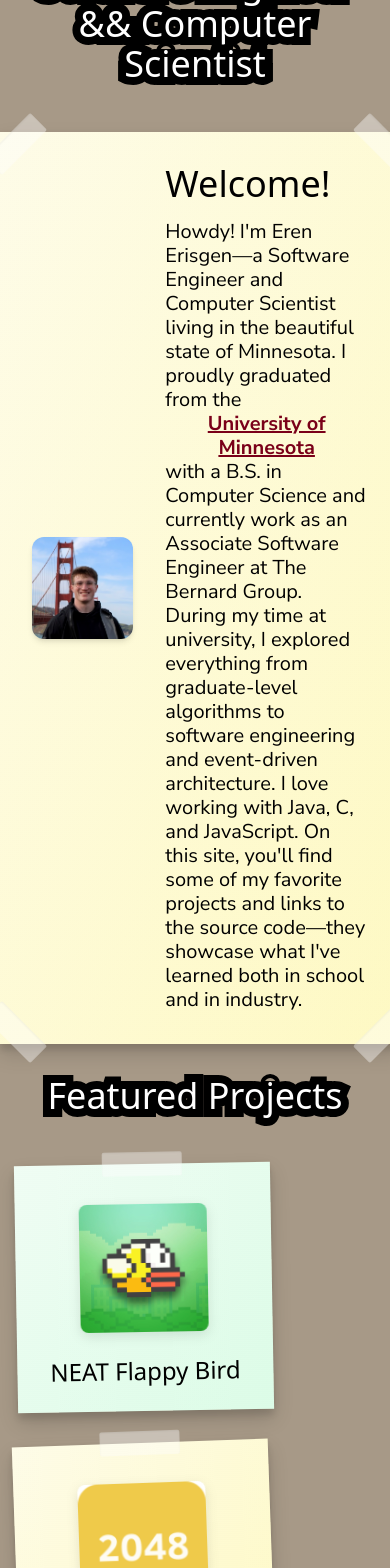
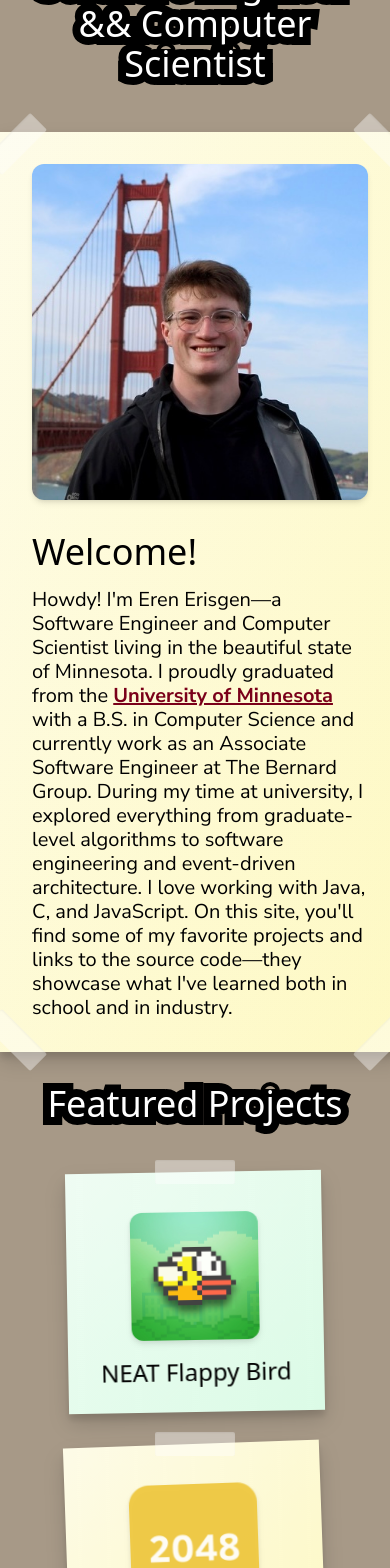
Before and after one commit to Ereneri/PortifolioV2, a React (Create React App) app in the folder portifoliov2/: page / in a window 390 px wide. Shown: the part 300-1868 px from the top of the page. Built offline with nearby package versions, Linux system fonts and the light colour scheme; a web font is replaced by a local one.

Commit message:
correct nav bar color, confetti position, and mobile responsive design

```diff
--- a/portifoliov2/src/App.js
+++ b/portifoliov2/src/App.js
@@ -59,8 +59,8 @@ function App() {
           </h2>
         </div>
 
-        <LargeStickyNote color="yellow" className="mx-auto">
-          <div className="flex-row flex gap-8 items-center">
+        <LargeStickyNote color="yellow" className="mx-auto max-w-[200px] md:max-w-full">
+          <div className="flex gap-8 items-center flex-col md:flex-row">
             <div className="basis-1/3">
               <img
                 src="./profilepicture.jpeg"
@@ -100,17 +100,24 @@ function App() {
           Featured Projects
         </h2>
 
-        <div className="flex flex-wrap">
+        <div className="flex flex-wrap justify-center">
           {projectsList.map(({ name, image, color, rotation }) => (
             <div key={name} className="basis-1/3 p-4">
-              <StickyNote color={color} className="mx-auto w-64" rotate={rotation}>
+              <StickyNote
+                color={color}
+                className="mx-auto w-64"
+                rotate={rotation}
+              >
                 <div>
                   <div
                     id="main body"
                     className="max-w-[1100px] mx-auto flex items-center justify-center p-4 gap-2"
                   >
                     <div className="w-32">
-                      <Sticker png={image} alt="My Sticker" />
+                      <img
+                        src={image}
+                        className="relative drop-shadow-md rounded-xl"
+                      />
                     </div>
                   </div>
                   <div>
--- a/portifoliov2/src/components/ConfettiButton.js
+++ b/portifoliov2/src/components/ConfettiButton.js
@@ -8,16 +8,16 @@ const ConfettiButton = ({ children, confettiImage, className = "" }) => {
     const button = e.currentTarget.getBoundingClientRect();
     const newConfetti = [];
 
-    // Calculate position relative to the page (not viewport)
-    const pageX = button.left + window.pageXOffset;
-    const pageY = button.top + window.pageYOffset;
+    // Use viewport coordinates (button.left and button.top are already viewport-relative)
+    const viewportX = button.left + button.width / 2;
+    const viewportY = button.top + button.height / 2;
 
     // Generate 15-20 confetti pieces
     for (let i = 0; i < 20; i++) {
       newConfetti.push({
         id: Date.now() + i + Math.random(),
-        x: pageX + button.width / 2,
-        y: pageY + button.height / 2,
+        x: viewportX,
+        y: viewportY,
         angle: Math.random() * 360,
         velocity: 1 + Math.random() * 2, // Reduced from 1-5 to 0.5-2
         rotation: Math.random() * 360,
--- a/portifoliov2/src/components/Nav/NavBar.js
+++ b/portifoliov2/src/components/Nav/NavBar.js
@@ -26,7 +26,7 @@ export default function NavBar() {
           aria-label="Toggle navigation"
           onClick={() => setOpen((s) => !s)}
         >
-          <Bars4Icon className="w-6 h-6 text-[#111]" />
+          <Bars4Icon className="w-6 h-6 text-white" />
         </button>
 
         <ul className={ulClass}>
--- a/portifoliov2/src/components/StickyNote.js
+++ b/portifoliov2/src/components/StickyNote.js
@@ -1,4 +1,4 @@
-import React from "react";
+import React, { useState } from "react";
 
 export const stickyNoteColors = {
   yellow: "yellow",
@@ -15,6 +15,8 @@ const StickyNote = ({
   rotate = 0,
   className = "",
 }) => {
+  const [transform, setTransform] = useState({ rotateX: 0, rotateY: 0 });
+
   // Color variants for sticky notes - muted pastel colors
   const colorClasses = {
     yellow: "bg-gradient-to-br from-yellow-50 to-yellow-100",
@@ -25,32 +27,58 @@ const StickyNote = ({
     orange: "bg-gradient-to-br from-orange-50 to-orange-100",
   };
 
+  const handleMouseMove = (e) => {
+    const rect = e.currentTarget.getBoundingClientRect();
+    const x = e.clientX - rect.left;
+    const y = e.clientY - rect.top;
+
+    const centerX = rect.width / 2;
+    const centerY = rect.height / 2;
+
+    const rotateY = ((x - centerX) / centerX) * 15;
+    const rotateX = ((centerY - y) / centerY) * 15;
+
+    setTransform({ rotateX, rotateY });
+  };
+
+  const handleMouseLeave = () => {
+    setTransform({ rotateX: 0, rotateY: 0 });
+  };
+
   return (
+    <div
+      className="relative inline-block perspective-1000"
+      onMouseMove={handleMouseMove}
+      onMouseLeave={handleMouseLeave}
+      style={{ perspective: "1000px" }}
+    >
+      {/* Top tape effect - Fixed position, no perspective */}
+      <div
+        className="absolute -top-3 left-1/2 transform -translate-x-1/2 w-20 h-6 bg-white opacity-40 rounded-sm z-20"
+        style={{
+          boxShadow: "inset 0 1px 2px rgba(0, 0, 0, 0.1)",
+        }}
+      />
+
+      {/* Main sticky note with perspective effect */}
       <div
         className={`
           relative p-6
           ${colorClasses[color] || colorClasses.yellow}
           shadow-lg
-        transition-all duration-300
+          transition-transform duration-300 ease-out
           hover:shadow-2xl hover:scale-105
           ${className}
         `}
         style={{
-        transform: `rotate(${rotate}deg)`,
+          transform: `rotate(${rotate}deg) rotateX(${transform.rotateX}deg) rotateY(${transform.rotateY}deg)`,
+          transformStyle: "preserve-3d",
           minWidth: "200px",
           minHeight: "200px",
           boxShadow:
             "0 10px 20px rgba(0, 0, 0, 0.15), 0 6px 6px rgba(0, 0, 0, 0.1), 0 -1px 4px rgba(0, 0, 0, 0.02)",
         }}
       >
-      {/* Top tape effect */}
-      <div
-        className="absolute -top-3 left-1/2 transform -translate-x-1/2 w-20 h-6 bg-white opacity-40 rounded-sm"
-        style={{
-          boxShadow: "inset 0 1px 2px rgba(0, 0, 0, 0.1)",
-        }}
-      />
-
         {/* Slight paper texture overlay */}
         <div
           className="absolute inset-0 opacity-10 pointer-events-none"
@@ -68,6 +96,7 @@ const StickyNote = ({
         {/* Content */}
         <div className="relative z-10">{children}</div>
       </div>
+    </div>
   );
 };
 
```
Lines whose indentation alone changed are shown as unchanged.
